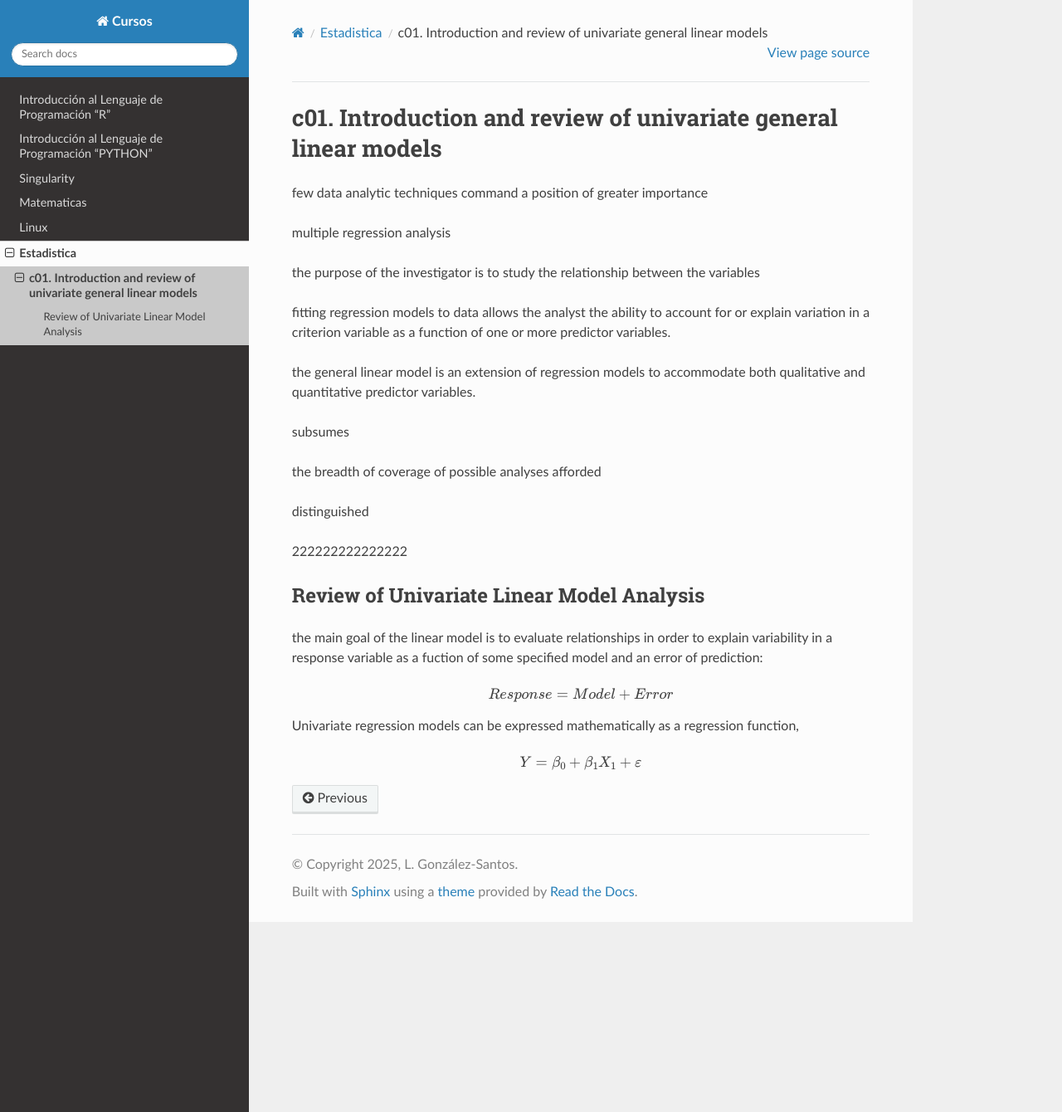
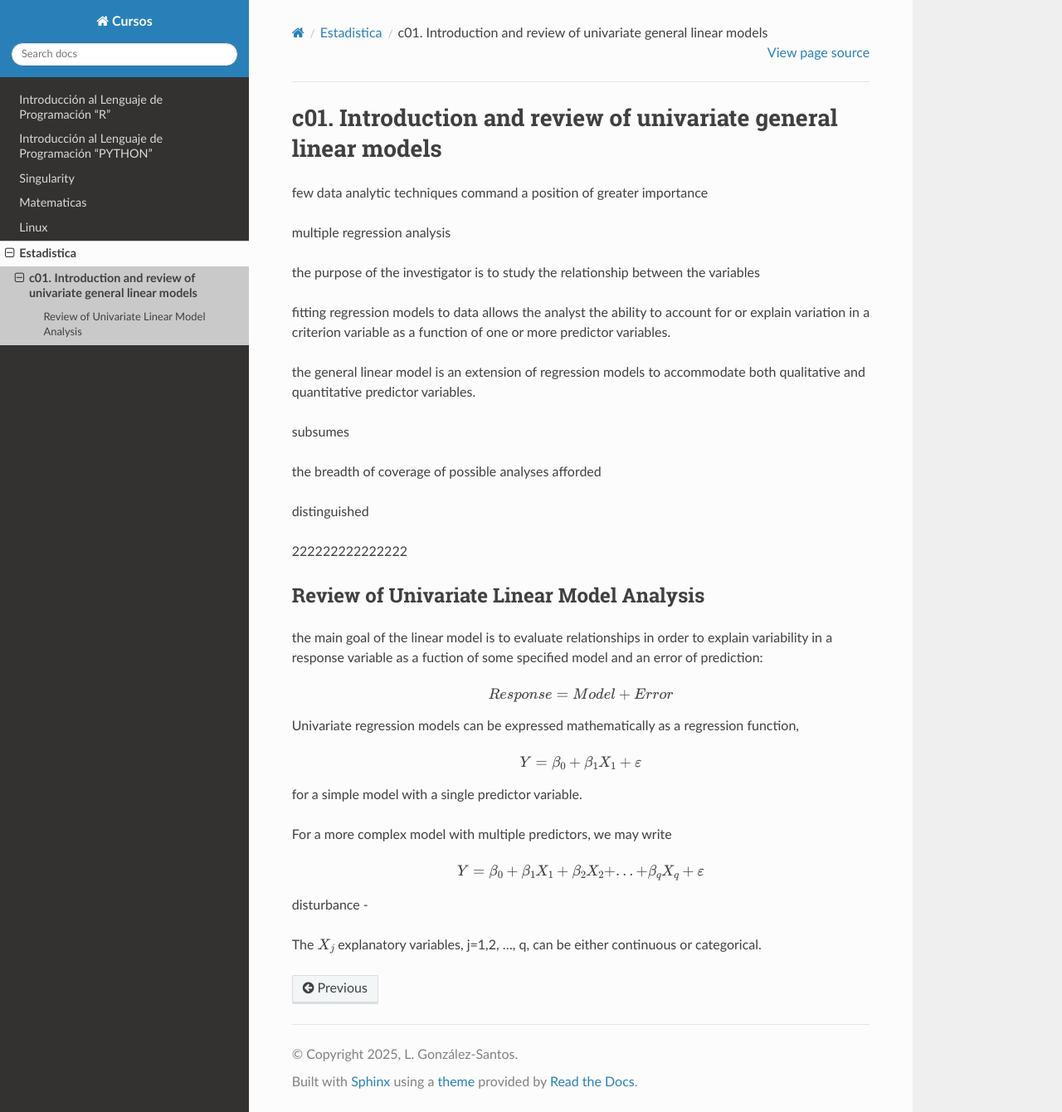
Before and after one commit to matecom57/santosg57-cursos, a Sphinx documentation site: the page built from docs/source/estadistica/c01.rst, in a window 1280 px wide and 1340 px high. Shown: the whole window at 83% size. Built offline with Sphinx 7.4.7 and the Read the Docs theme 3.1.0, drawn with Linux system fonts in a browser that asks for light colours.

Commit message:
Test comité

```diff
--- a/docs/source/estadistica/c01.rst
+++ b/docs/source/estadistica/c01.rst
@@ -37,3 +37,16 @@ Univariate regression models can be expressed mathematically as a regression fun
 .. math::
 
    Y = \beta_0 + \beta_1 X_1 + \varepsilon
+
+for a simple model with a single predictor variable.
+
+For a more complex model with multiple predictors, we may write
+
+.. math::
+
+   Y = \beta_0 + \beta_1 X_1 + \beta_2 X_2 + ... + \beta_q X_q + \varepsilon
+
+
+disturbance -
+
+The :math:`X_j` explanatory variables, j=1,2, ..., q, can be either continuous or categorical.
```
